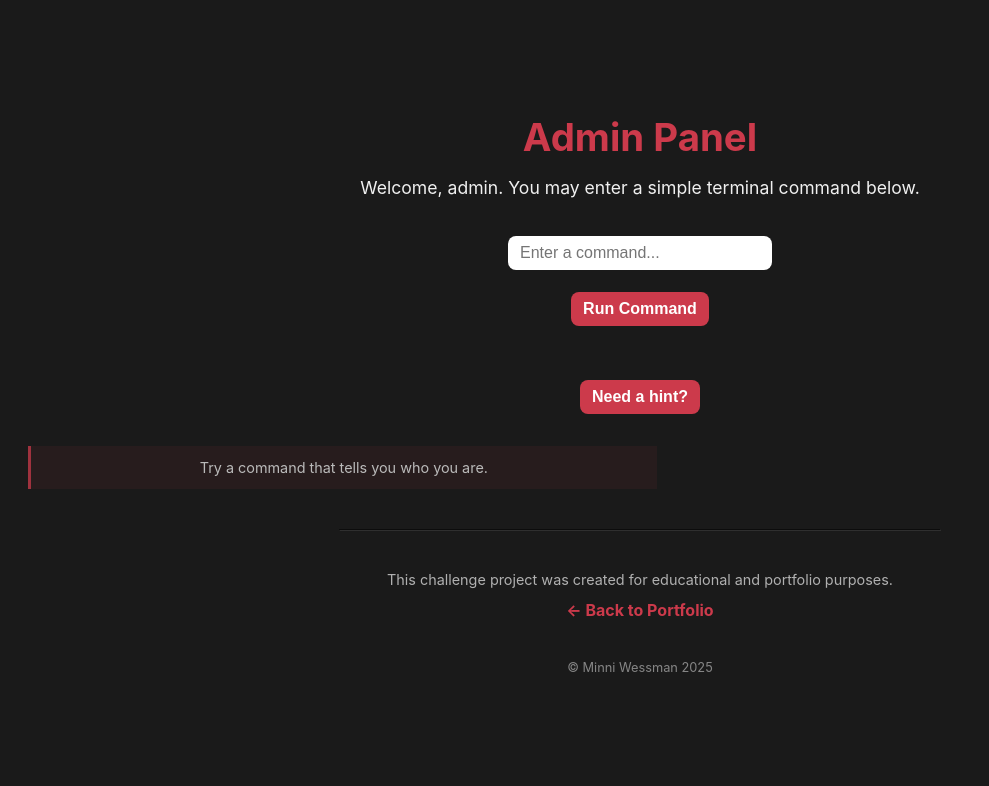
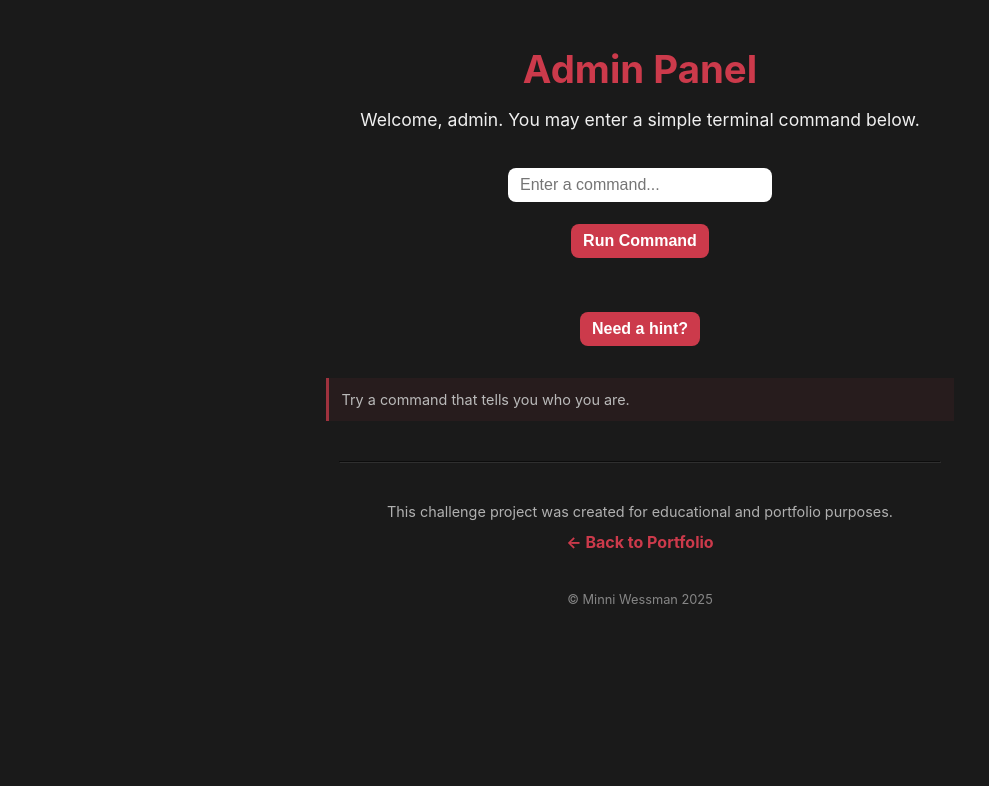
Before and after one commit to wminni/mini-ctf, a Flask app: page /admin in a window 1280 px wide, after a click on "Need a hint?". Shown: the top 786 px of the page, without its empty margins (0-989 px from the left). Run offline with Flask 3, Linux system fonts and the light colour scheme; the visitor is signed in with stand-in values (Sample User, id 1).

Commit message:
Update admin.html

```diff
--- a/templates/admin.html
+++ b/templates/admin.html
@@ -5,6 +5,13 @@
   <title>Admin Panel – MiniCTF</title>
   <link rel="stylesheet" href="{{ url_for('static', filename='style.css') }}">
   <style>
+    body {
+      text-align: center;
+      max-width: 800px;
+      margin: 0 auto;
+      padding: 20px;
+    }
+
     .success {
       color: #4caf50;
       font-weight: 300;
@@ -19,9 +26,11 @@
     }
 
     ul {
+      display: inline-block;
       text-align: left;
-      margin-left: 1.5rem;
-      margin-bottom: 1.5rem;
+      margin-left: 0;
+      padding-left: 0;
+      list-style-position: inside;
     }
 
     li {
@@ -43,11 +52,12 @@
     }
 
     #hint-admin {
-      margin: 1rem 0;
+      margin: 1rem auto;
       padding: 0.8rem;
       background-color: rgba(204, 58, 75, 0.1);
       border-left: 3px solid #cc3a4b;
       max-width: 600px;
+      text-align: left;
     }
 
     input, button {
@@ -94,6 +104,8 @@
       padding: 1rem;
       border-radius: 4px;
       max-width: 600px;
+      margin: 0 auto;
+      text-align: left;
       overflow-x: auto;
     }
   </style>
```
